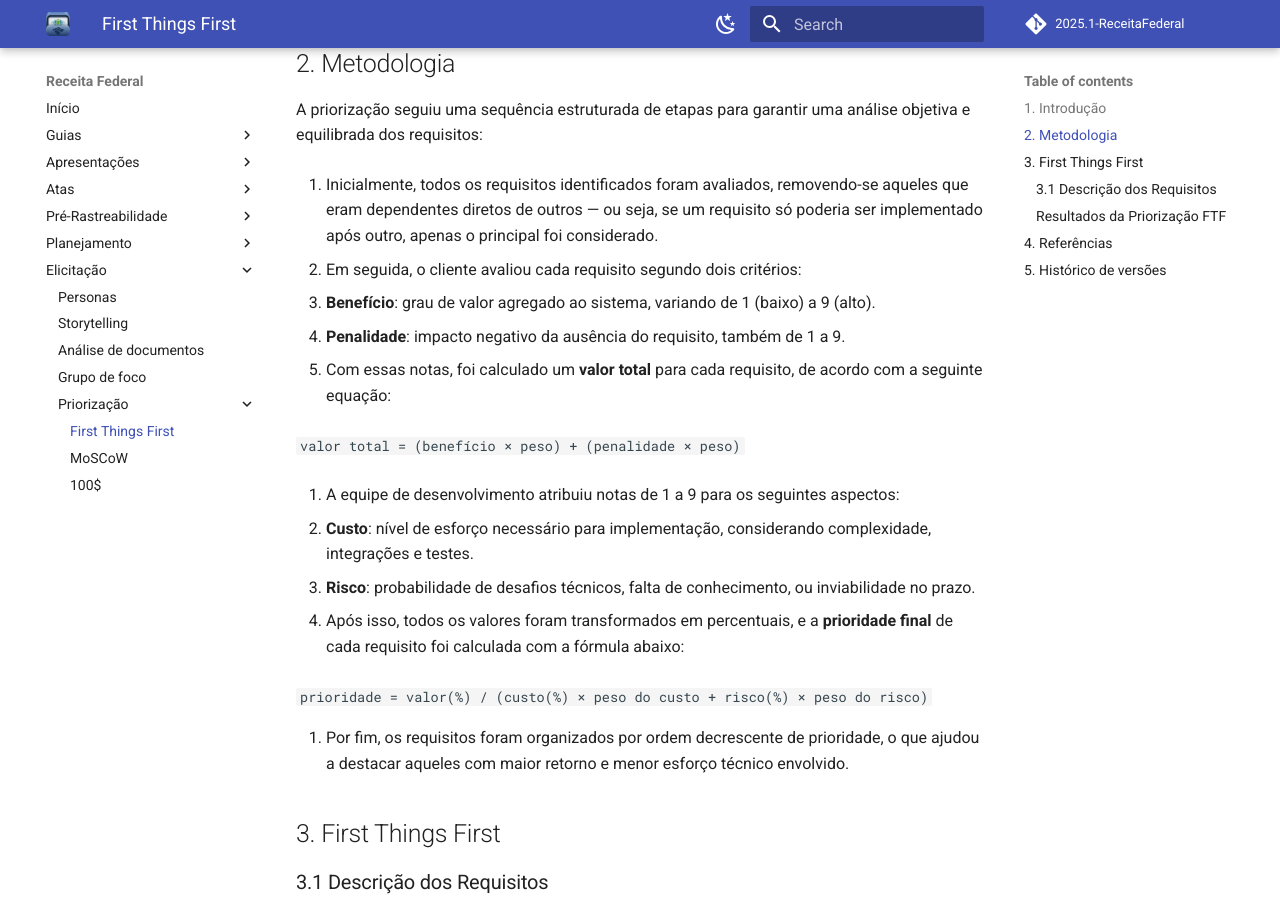
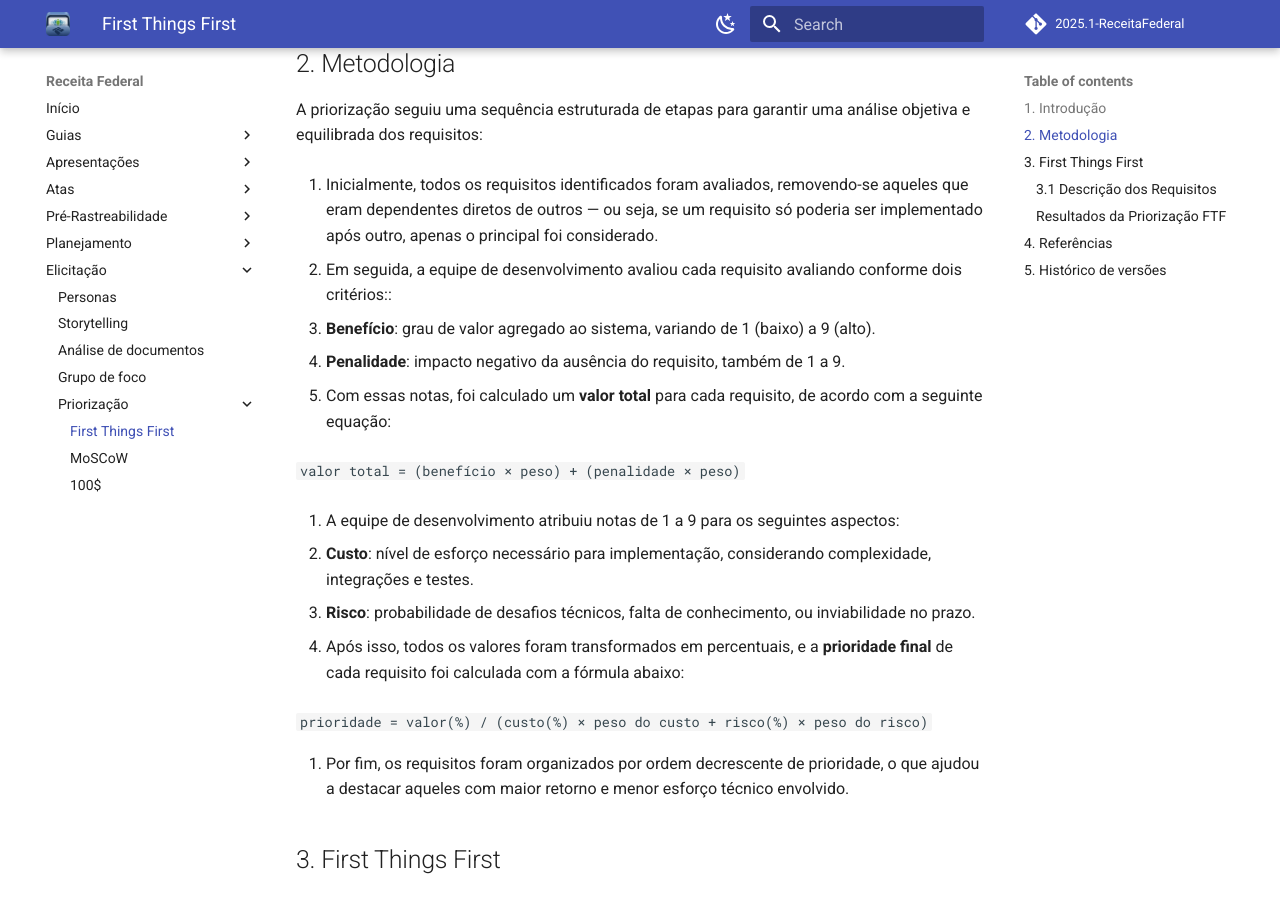
Before and after one commit to Requisitos-de-Software/2025.1-Meu-INSS, an MkDocs documentation site: the page built from docs/elicitacao/priorizacao/ftf.md, in a window 1280 px wide and 900 px high, scrolled down 379 px. Built offline with MkDocs 1.6.1 and Material for MkDocs 9.7.7, drawn with Linux system fonts in a browser that asks for light colours; comment, search, counter and statistics services are not loaded; some of the changed text lies outside the part shown.

Commit message:
Update ftf.md

```diff
--- a/docs/elicitacao/priorizacao/ftf.md
+++ b/docs/elicitacao/priorizacao/ftf.md
@@ -12,7 +12,7 @@ A priorização seguiu uma sequência estruturada de etapas para garantir uma an
 
 1. Inicialmente, todos os requisitos identificados foram avaliados, removendo-se aqueles que eram dependentes diretos de outros — ou seja, se um requisito só poderia ser implementado após outro, apenas o principal foi considerado.
 
-2. Em seguida, o cliente avaliou cada requisito segundo dois critérios:
+2. Em seguida, a equipe de desenvolvimento avaliou cada requisito avaliando conforme dois critérios::
 
    * **Benefício**: grau de valor agregado ao sistema, variando de 1 (baixo) a 9 (alto).
    * **Penalidade**: impacto negativo da ausência do requisito, também de 1 a 9.
```
Also changed, not shown: other parts of docs/elicitacao/priorizacao/ftf.md (+2 -1 lines).
